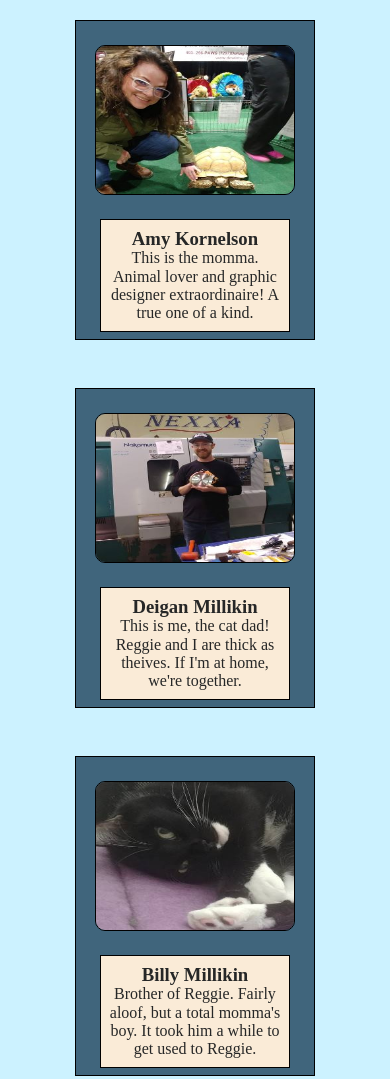
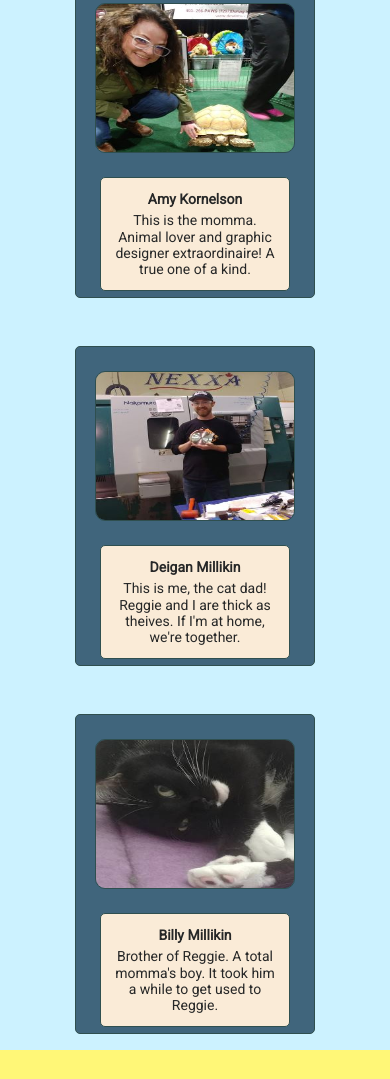
Before and after one commit to deiganM/myCPNT260Final, a plain HTML site: page index.html in a window 390 px wide. Shown: the part 1563-2642 px from the top of the page. Drawn offline with nearby package versions, Linux system fonts and the light colour scheme.

Commit message:
MOBILE SITE COMPLETE

```diff
--- a/CSS/main.css
+++ b/CSS/main.css
@@ -1,10 +1,18 @@
 /*********************** FONTS ***********************/
 
-@import url('https://fonts.googleapis.com/css?family=Courgette|Oleo+Script|Satisfy&display=swap');
+@import url('https://fonts.googleapis.com/css?family=Oleo+Script|Open+Sans|Roboto&display=swap');
 
-/* font-family: 'Satisfy', cursive;
-font-family: 'Courgette', cursive;
+/* @import url('https://fonts.googleapis.com/css?family=Courgette|Oleo+Script|Satisfy&display=swap'); */
+
+
+/*
+font-family: 'Roboto', sans-serif;
+
+font-family: 'Open Sans', sans-serif;
+
 font-family: 'Oleo Script', cursive; */
+
+
 
 /*********************** TOP NAVIGATION ***********************/
 
@@ -16,6 +24,12 @@ h2 {
 font-family: 'Oleo Script', cursive;
 font-size: 2.5rem;
 color: #233d4d;
+}
+
+p,
+h3 {
+  font-family: 'Roboto', sans-serif;
+  font-size: 14px;
 }
 
 img {
@@ -125,12 +139,13 @@ nav ul {
   width: 15rem;
   background:#40657c;
   margin: 0 auto;
-  border: 1px solid black;
+  border: 1px solid darkslategrey;
+  border-radius: 5px;
 }
 
 .card-img {
   margin: 1.5rem auto;
-  border: 1px black solid;
+  border: 1px solid darkslategrey;
   border-radius: 10px;
   height: 150px;
   width: 200px;
@@ -142,12 +157,13 @@ nav ul {
   width: 80%;
   margin: auto;
   padding: .5rem;
-  border: 1px solid black;
+  border: 1px solid darkslategrey;
+  border-radius: 5px;
 }
 
 .card-text h3,
 p {
-  margin: 0;
+  margin: 5px;
   color: rgb(38, 39, 39);
 }
 
@@ -189,6 +205,7 @@ figure img {
 figcaption {
   background-color: #222;
   color: #fff;
+  font-family: 'Roboto', sans-serif;
   padding: 10px 3px;
   text-align: center;
 }
@@ -209,9 +226,13 @@ figcaption {
 }
 
 fieldset {
-  border: 1px solid black;
+  border: 3px solid black;
+  border-radius: 10px;
+  background:#FFF444;
   margin: 2rem;
   margin-top: 1rem;
+  padding-top: 10px;
+  font-family: 'Open Sans', sans-serif;
 }
 
 label[for="name"], #name,
@@ -220,6 +241,11 @@ label[for="textArea"], #textArea
 {
   margin: .5rem;
   padding: .5rem;
+}
+
+#name, #email, #textArea {
+  border-radius: 5px;
+  border: 2px darkslategrey solid;
 }
 
 .submit-button {
@@ -259,86 +285,3 @@ footer p {
 .twitter {
   height: 2.5rem;
 }
-
-
-
-
-
-
-
-
-
-
-
-
-
-
-
-
-
-
-
-
-
-
-
-
-
-
-
-
-
-
-
-
-
-
-
-
-
-
-
-
-
-
-
-
-
-
-
-
-
-
-
-
-
-/*********************** HERO IMAGE ***********************/
-
-
-
-/* Place text in the middle of the image */
-
-/*********************** END OF HERO IMAGE ***********************/
-
-/* main {
-background: yellow;
-
-}
-
-.mainDiv {
-
-}
-
-main h2 {
-text-align: center;
-padding: 20px;
-}
-
-main p {
-margin: 10%;
-margin-top: 0;
-}
-
-.reggieLaying {
-border-radius: 5px;
-}*/
--- a/index.html
+++ b/index.html
@@ -57,7 +57,7 @@
         <img src="assets/billyCardPic.jpg" class="card-img" alt="Billy, the brother">
         <div class="card-text">
           <h3>Billy Millikin</h3>
-          <p>Brother of Reggie. Fairly aloof, but a total momma's boy. It took him a while to get used to Reggie. </p>
+          <p>Brother of Reggie. A total momma's boy. It took him a while to get used to Reggie. </p>
         </div>
 
     </div>
```
